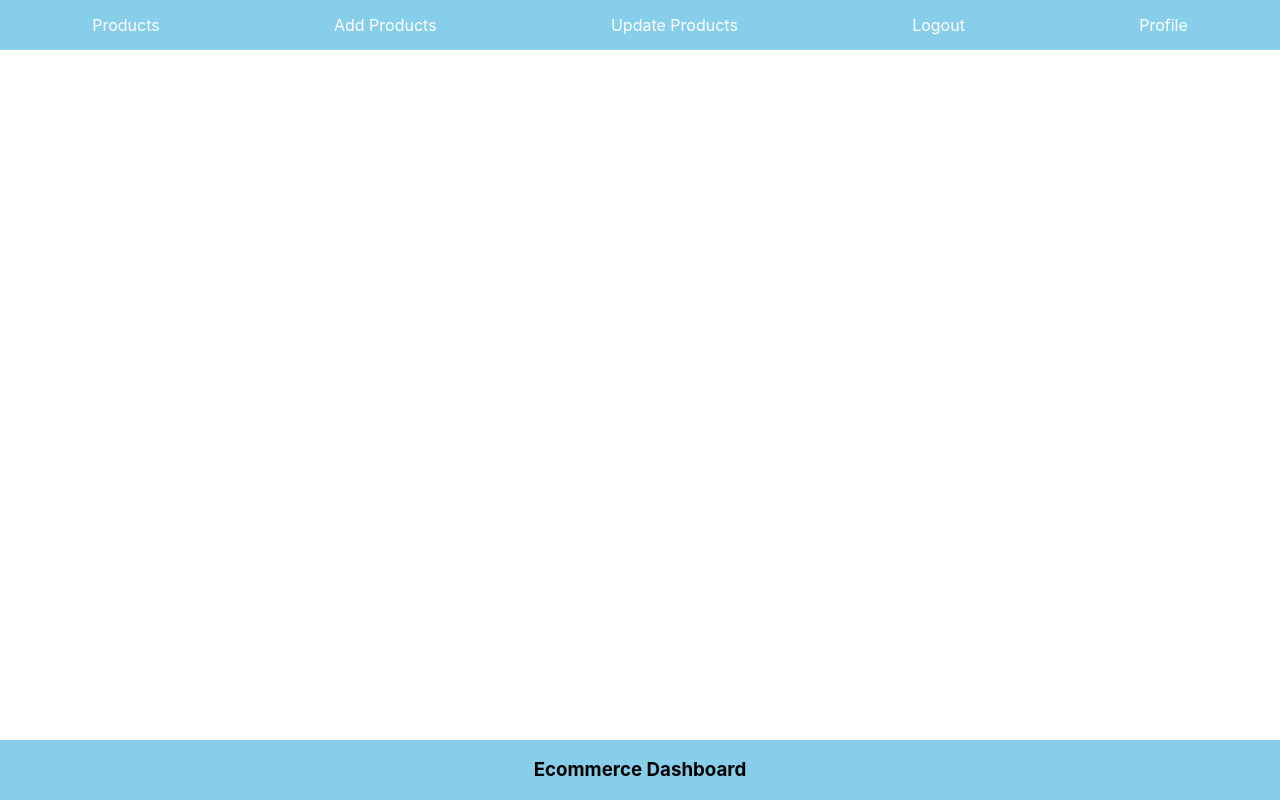
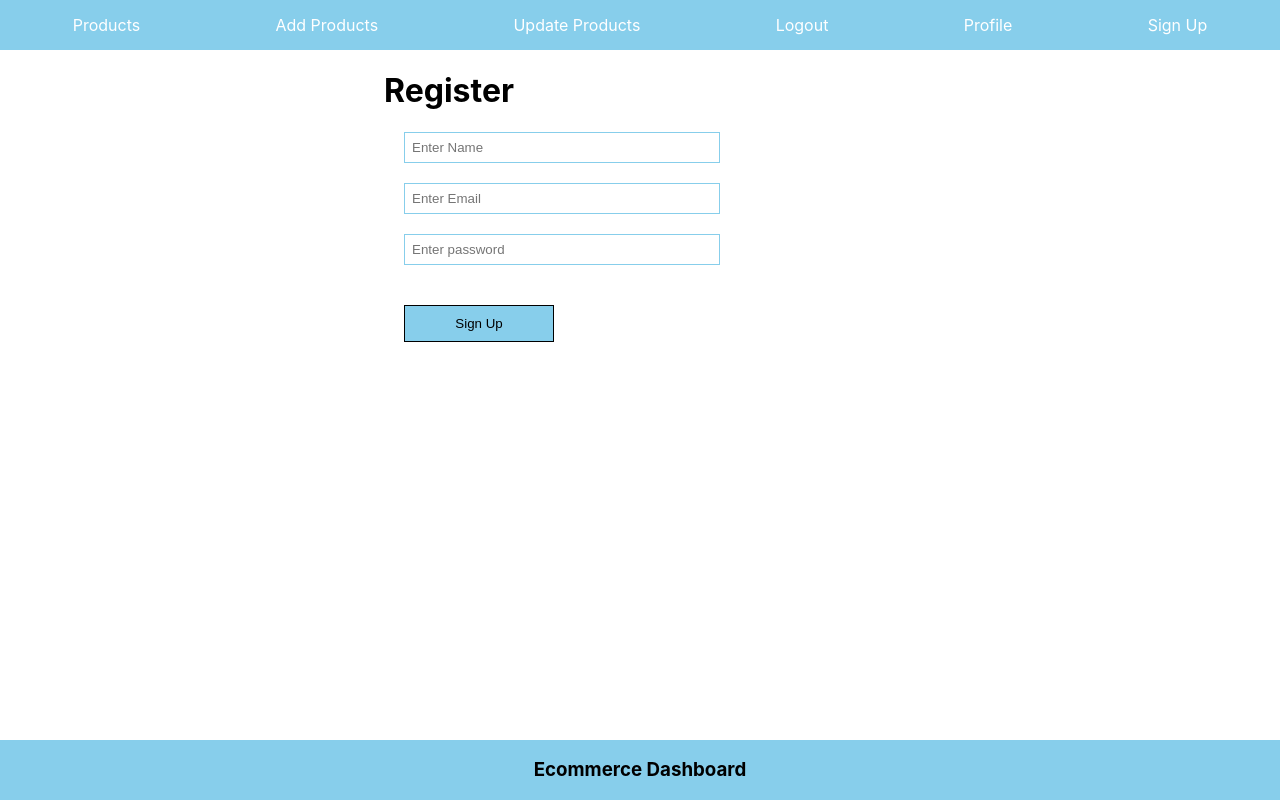
Before and after one commit to kumasumit/Ecommerce-Dashboard-FrontEnd-React, a React (Create React App) app: page /signup in a window 1280 px wide. Built offline with nearby package versions, Linux system fonts and the light colour scheme.

Commit message:
Add basic SignUp Page

```diff
--- a/src/App.css
+++ b/src/App.css
@@ -17,6 +17,28 @@
   padding: 0.3125rem;
 }
 
+/* styles for sign-up form */
+.register{
+  margin-left: 30%;
+}
+
+.inputBox {
+  padding: 7px;
+  display: block;
+  border: 1px solid skyblue;
+  width: 300px;
+  margin: 20px;
+}
+
+.appButton {
+  margin: 20px;
+  width: 150px;
+  padding: 10px;
+  background-color: skyblue;
+  border: solid 1px;
+  cursor: pointer;
+}
+
 /* styles for footer */
 .footer{
   position: absolute;
--- a/src/App.js
+++ b/src/App.js
@@ -2,6 +2,7 @@
 import "./App.css";
 import Footer from "./components/Footer";
 import Nav from "./components/Nav";
+import SignUp from "./components/SignUp";
 
 function App() {
   return (
@@ -15,6 +16,7 @@
           <Route path="/update" element={<h1>Update Product Component</h1>} />
           <Route path="/logout" element={<h1> Logout Component</h1>} />
           <Route path="/profile" element={<h1>Profile Component</h1>} />
+          <Route path="/signup" element={<SignUp />} />
         </Routes>
       </BrowserRouter>
       {/* since we wont be doing any routing for footer, hence it will be outside BrowserRouter */}
--- a/src/components/Nav.js
+++ b/src/components/Nav.js
@@ -13,7 +13,7 @@
                <li><Link to="/update"> Update Products</Link></li>
                <li><Link to="/logout">Logout</Link></li>
                <li><Link to="/profile">Profile</Link></li>
-
+               <li><Link to="/signup">Sign Up</Link></li>
         </ul>
 
     </div>
--- /dev/null
+++ b/src/components/SignUp.js
@@ -0,0 +1,32 @@
+import React,{useState} from "react";
+
+const SignUp=()=>{
+
+    //here we have 3 states for 3 form varibales
+    const [name,setName]=useState("");
+    const [email,setEmail]=useState("");
+    const [password,setPassword]=useState("");
+
+
+    const collectData=()=>{
+        console.log(name,email,password);
+    }
+
+    return(
+        <div className="register">
+            <h1>Register</h1>
+            <input className="inputBox" type="text" placeholder="Enter Name"
+            value={name} onChange={(e)=>setName(e.target.value)}
+             />
+            <input className="inputBox" type="text" placeholder="Enter Email"
+            value={email} onChange={(e)=>setEmail(e.target.value)}
+            />
+            <input className="inputBox" type="password" placeholder="Enter password"
+            value={password} onChange={(e)=>setPassword(e.target.value)}
+            />
+            {/* here on onclick event we are calling the collectData function */}
+            <button onClick={collectData} className="appButton" type="button">Sign Up</button>
+        </div>
+    )
+}
+export default SignUp
```
